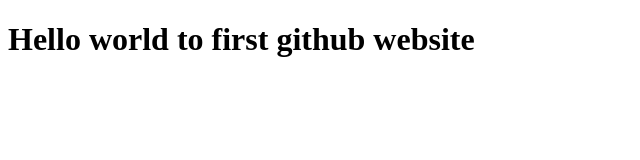
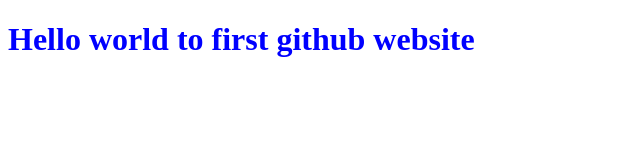
Before and after one commit to ekanshdugar/ekanshdugar.github.io, a plain HTML site: page index.html in a window 1280 px wide. Shown: the whole page, without its empty margins (0-640 px from the left). Drawn offline with Linux system fonts and the light colour scheme.

Commit message:
Update index.html

```diff
--- a/index.html
+++ b/index.html
@@ -4,6 +4,6 @@
     <title>ekansh-d</title>
   </head>
   <body>
-    <h1>Hello world to first github website</h1>
+    <h1 style="color:blue;">Hello world to first github website</h1>
   </body>
 </html>
```
